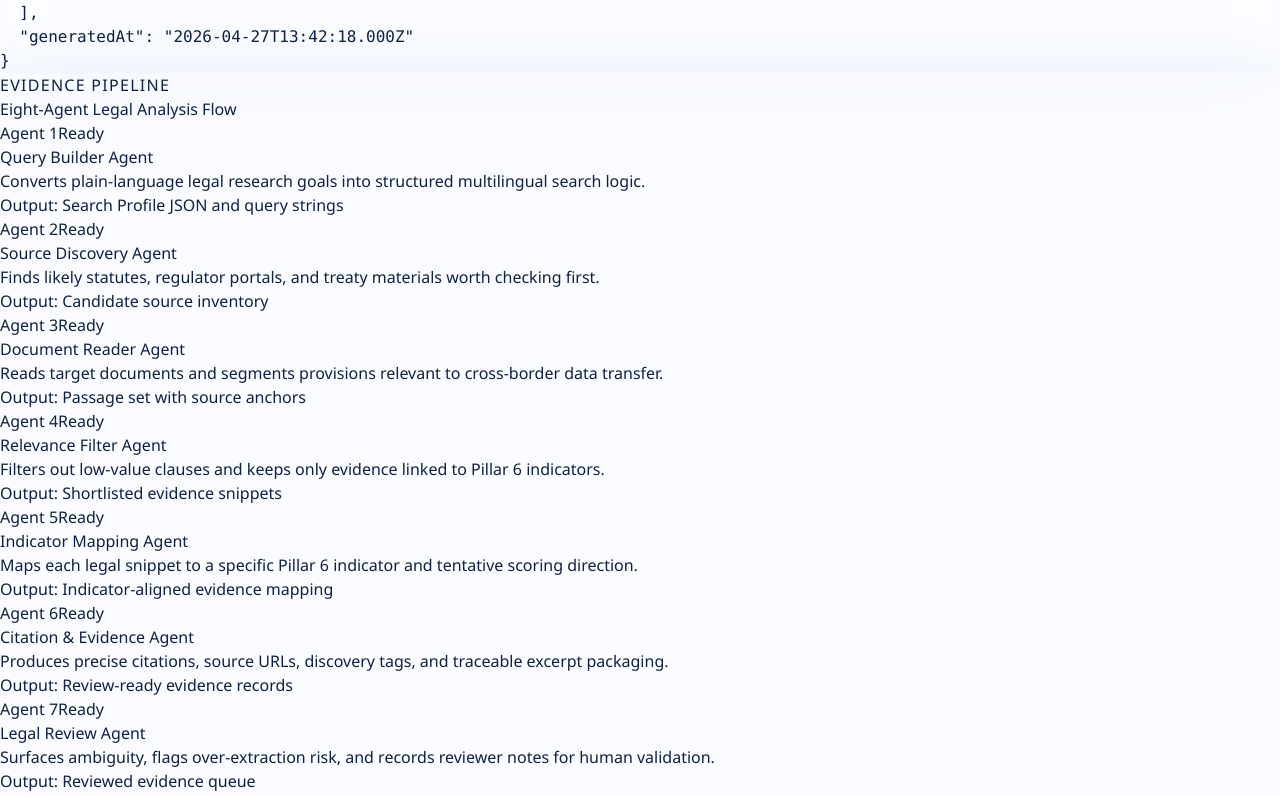
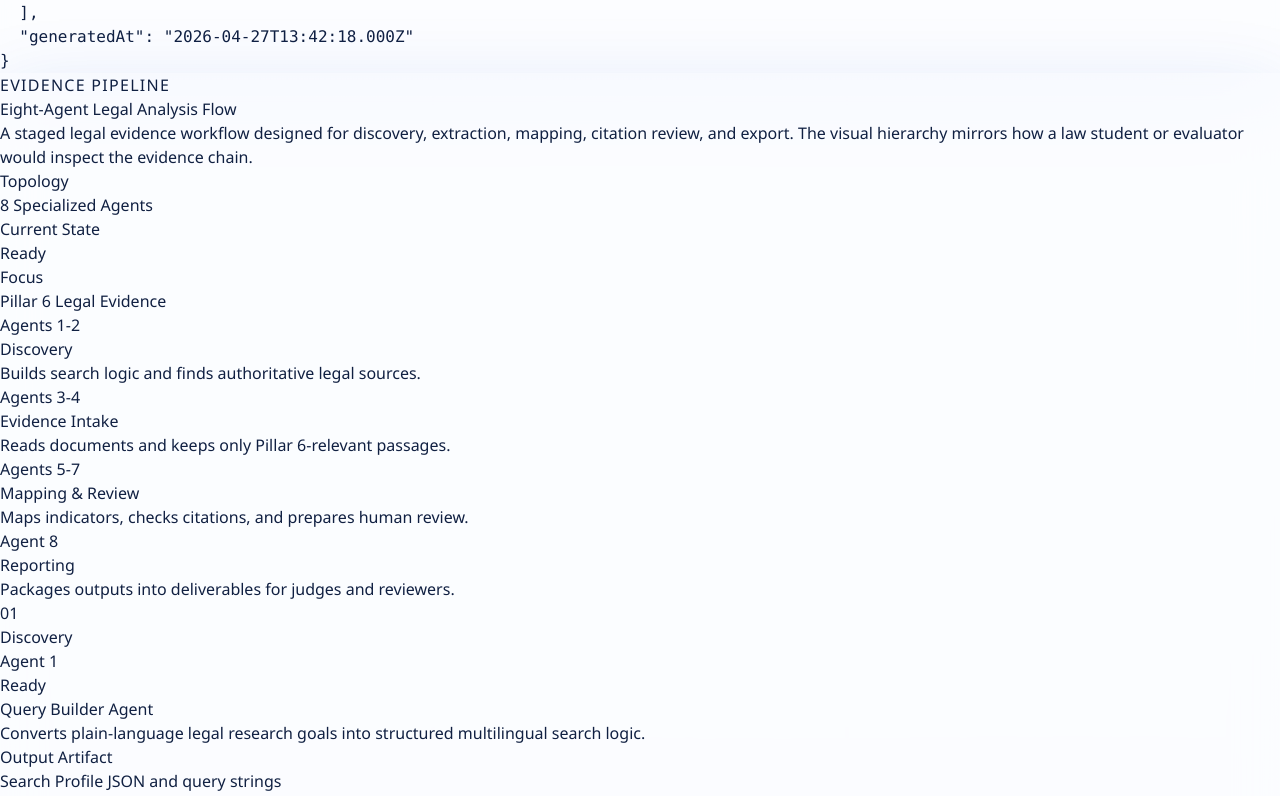
Before and after one commit to w1457344108-coder/Hackathon, a Next.js app: page / in a window 1280 px wide. Shown: the part 2843-3639 px from the top of the page. Built offline with nearby package versions, Linux system fonts and the light colour scheme.

Commit message:
Refine eight-agent visual hierarchy

```diff
--- a/components/agent-pipeline-viewer.tsx
+++ b/components/agent-pipeline-viewer.tsx
@@ -1,4 +1,95 @@
 import { pipelineStages } from "@/lib/mock-evidence";
+
+const pipelinePhases = [
+  {
+    label: "Discovery",
+    range: "Agents 1-2",
+    summary: "Builds search logic and finds authoritative legal sources.",
+    accent: "from-sky-500/20 via-blue-500/10 to-transparent"
+  },
+  {
+    label: "Evidence Intake",
+    range: "Agents 3-4",
+    summary: "Reads documents and keeps only Pillar 6-relevant passages.",
+    accent: "from-cyan-500/20 via-blue-500/10 to-transparent"
+  },
+  {
+    label: "Mapping & Review",
+    range: "Agents 5-7",
+    summary: "Maps indicators, checks citations, and prepares human review.",
+    accent: "from-indigo-500/20 via-blue-500/10 to-transparent"
+  },
+  {
+    label: "Reporting",
+    range: "Agent 8",
+    summary: "Packages outputs into deliverables for judges and reviewers.",
+    accent: "from-emerald-500/20 via-teal-500/10 to-transparent"
+  }
+] as const;
+
+function getCardState(index: number, isRunning: boolean, hasResult: boolean) {
+  if (hasResult) {
+    return "Completed";
+  }
+
+  if (isRunning && index === 0) {
+    return "Active";
+  }
+
+  if (isRunning) {
+    return "Queued";
+  }
+
+  return "Ready";
+}
+
+function getStateClasses(state: string) {
+  if (state === "Completed") {
+    return {
+      card: "border-emerald-200 bg-emerald-50/75 shadow-[0_20px_50px_rgba(16,185,129,0.12)]",
+      badge: "bg-emerald-100 text-emerald-700",
+      stripe: "from-emerald-500 via-teal-400 to-cyan-300"
+    };
+  }
+
+  if (state === "Active") {
+    return {
+      card: "border-blue-300 bg-blue-50/85 shadow-[0_24px_64px_rgba(37,99,235,0.16)] ring-1 ring-blue-200",
+      badge: "bg-blue-100 text-blue-700",
+      stripe: "from-blue-600 via-cyan-400 to-sky-300"
+    };
+  }
+
+  if (state === "Queued") {
+    return {
+      card: "border-slate-200 bg-white/88 shadow-[0_18px_46px_rgba(15,23,42,0.06)]",
+      badge: "bg-slate-100 text-slate-600",
+      stripe: "from-slate-400 via-slate-300 to-slate-200"
+    };
+  }
+
+  return {
+    card: "border-blue-100 bg-white/88 shadow-[0_18px_46px_rgba(37,99,235,0.06)]",
+    badge: "bg-slate-100 text-slate-600",
+    stripe: "from-blue-200 via-cyan-100 to-white"
+  };
+}
+
+function getPhaseLabel(index: number) {
+  if (index <= 1) {
+    return "Discovery";
+  }
+
+  if (index <= 3) {
+    return "Evidence Intake";
+  }
+
+  if (index <= 6) {
+    return "Mapping & Review";
+  }
+
+  return "Reporting";
+}
 
 export function AgentPipelineViewer({
   isRunning,
@@ -8,47 +99,100 @@ export function AgentPipelineViewer({
   hasResult: boolean;
 }) {
   return (
-    <section className="glass-panel mt-8 rounded-[2rem] border border-white/70 p-6">
-      <div className="mb-5">
+    <section className="glass-panel mt-8 overflow-hidden rounded-[2rem] border border-white/70 p-6">
+      <div className="relative overflow-hidden rounded-[1.75rem] border border-blue-100 bg-[linear-gradient(135deg,rgba(37,99,235,0.12),rgba(255,255,255,0.9)_40%,rgba(191,219,254,0.3))] p-6">
+        <div className="absolute inset-y-0 right-0 hidden w-1/3 bg-[radial-gradient(circle_at_center,rgba(59,130,246,0.16),transparent_70%)] lg:block" />
+
+        <div className="relative flex flex-col gap-6 xl:flex-row xl:items-end xl:justify-between">
+          <div className="max-w-3xl">
             <p className="section-title text-xs font-semibold text-blue-700">Evidence Pipeline</p>
-        <h2 className="mt-2 text-2xl font-semibold text-slate-950">Eight-Agent Legal Analysis Flow</h2>
+            <h2 className="mt-2 text-2xl font-semibold text-slate-950 sm:text-3xl">
+              Eight-Agent Legal Analysis Flow
+            </h2>
+            <p className="mt-3 max-w-2xl text-sm leading-7 text-slate-600 sm:text-base">
+              A staged legal evidence workflow designed for discovery, extraction, mapping,
+              citation review, and export. The visual hierarchy mirrors how a law student or
+              evaluator would inspect the evidence chain.
+            </p>
           </div>
 
-      <div className="grid gap-4 md:grid-cols-2 xl:grid-cols-4">
+          <div className="grid gap-3 sm:grid-cols-3">
+            <LegendPill label="Topology" value="8 Specialized Agents" />
+            <LegendPill
+              label="Current State"
+              value={hasResult ? "Completed" : isRunning ? "Pipeline Running" : "Ready"}
+            />
+            <LegendPill label="Focus" value="Pillar 6 Legal Evidence" />
+          </div>
+        </div>
+
+        <div className="relative mt-6 grid gap-3 lg:grid-cols-4">
+          {pipelinePhases.map((phase) => (
+            <div
+              key={phase.label}
+              className="relative overflow-hidden rounded-[1.35rem] border border-white/80 bg-white/80 p-4 shadow-sm"
+            >
+              <div className={`absolute inset-x-0 top-0 h-1 bg-gradient-to-r ${phase.accent}`} />
+              <p className="text-xs font-semibold uppercase tracking-[0.18em] text-slate-500">
+                {phase.range}
+              </p>
+              <h3 className="mt-2 text-base font-semibold text-slate-950">{phase.label}</h3>
+              <p className="mt-2 text-sm leading-6 text-slate-600">{phase.summary}</p>
+            </div>
+          ))}
+        </div>
+      </div>
+
+      <div className="mt-6 grid gap-4 md:grid-cols-2 xl:grid-cols-4">
         {pipelineStages.map((stage, index) => {
-          const state = hasResult ? "Completed" : isRunning && index === 0 ? "Active" : "Ready";
+          const state = getCardState(index, isRunning, hasResult);
+          const stateClasses = getStateClasses(state);
 
           return (
             <article
               key={stage.id}
-              className={`rounded-[1.5rem] border p-4 ${
-                state === "Completed"
-                  ? "border-emerald-200 bg-emerald-50/70"
-                  : state === "Active"
-                    ? "border-blue-200 bg-blue-50/80"
-                    : "border-blue-100 bg-white/85"
+              className={`group relative overflow-hidden rounded-[1.6rem] border p-5 transition duration-300 hover:-translate-y-1 ${stateClasses.card} ${
+                state === "Active" ? "agent-running" : ""
               }`}
             >
-              <div className="flex items-center justify-between gap-3">
-                <span className="text-xs font-semibold uppercase tracking-[0.18em] text-slate-500">
+              <div
+                className={`absolute inset-x-0 top-0 h-1.5 bg-gradient-to-r ${stateClasses.stripe}`}
+              />
+              <div className="absolute right-4 top-4 text-6xl font-semibold tracking-tight text-slate-200/70">
+                {String(index + 1).padStart(2, "0")}
+              </div>
+
+              <div className="relative">
+                <div className="flex items-start justify-between gap-3">
+                  <div>
+                    <p className="text-[11px] font-semibold uppercase tracking-[0.2em] text-slate-500">
+                      {getPhaseLabel(index)}
+                    </p>
+                    <p className="mt-2 text-xs font-medium uppercase tracking-[0.18em] text-slate-400">
                       Agent {index + 1}
-                </span>
+                    </p>
+                  </div>
+
                   <span
-                  className={`rounded-full px-3 py-1 text-xs font-semibold ${
-                    state === "Completed"
-                      ? "bg-emerald-100 text-emerald-700"
-                      : state === "Active"
-                        ? "bg-blue-100 text-blue-700"
-                        : "bg-slate-100 text-slate-600"
-                  }`}
+                    className={`rounded-full px-3 py-1 text-xs font-semibold backdrop-blur ${stateClasses.badge}`}
                   >
                     {state}
                   </span>
                 </div>
-              <h3 className="mt-3 text-lg font-semibold text-slate-950">{stage.name}</h3>
-              <p className="mt-3 text-sm leading-6 text-slate-600">{stage.purpose}</p>
-              <div className="mt-4 rounded-2xl bg-white/80 px-4 py-3 text-sm text-slate-700">
-                <span className="font-semibold text-slate-900">Output:</span> {stage.output}
+
+                <h3 className="relative mt-5 max-w-[85%] text-lg font-semibold leading-7 text-slate-950">
+                  {stage.name}
+                </h3>
+                <p className="mt-3 min-h-[96px] text-sm leading-6 text-slate-600">
+                  {stage.purpose}
+                </p>
+
+                <div className="mt-5 rounded-[1.15rem] border border-white/80 bg-white/80 px-4 py-3">
+                  <p className="text-[11px] font-semibold uppercase tracking-[0.18em] text-slate-500">
+                    Output Artifact
+                  </p>
+                  <p className="mt-2 text-sm font-medium leading-6 text-slate-800">{stage.output}</p>
+                </div>
               </div>
             </article>
           );
@@ -57,3 +201,12 @@ export function AgentPipelineViewer({
     </section>
   );
 }
+
+function LegendPill({ label, value }: { label: string; value: string }) {
+  return (
+    <div className="rounded-2xl border border-white/80 bg-white/85 px-4 py-3 shadow-sm">
+      <p className="text-[11px] uppercase tracking-[0.18em] text-slate-500">{label}</p>
+      <p className="mt-1 text-sm font-semibold text-slate-900">{value}</p>
+    </div>
+  );
+}
```
Lines whose indentation alone changed are shown as unchanged.
